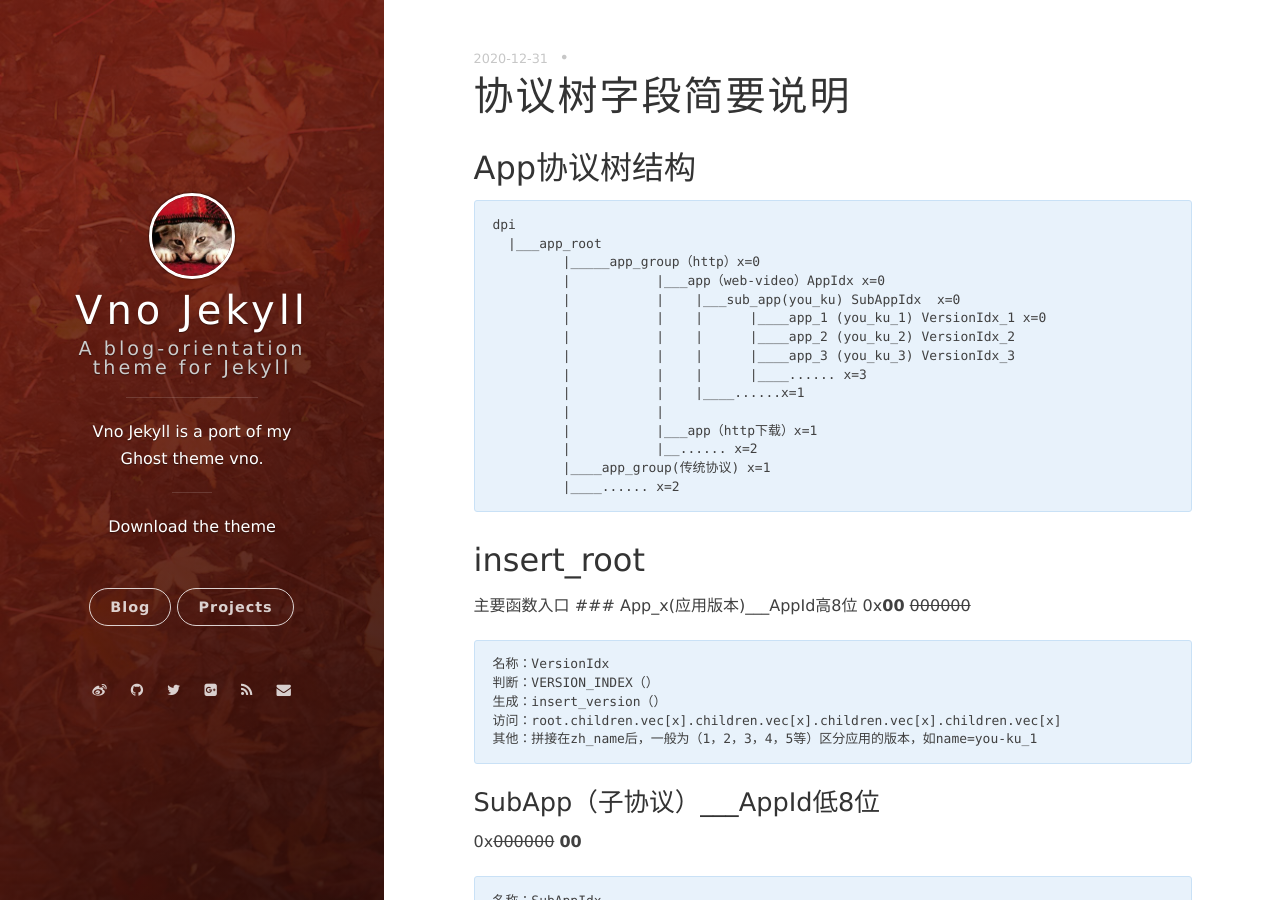
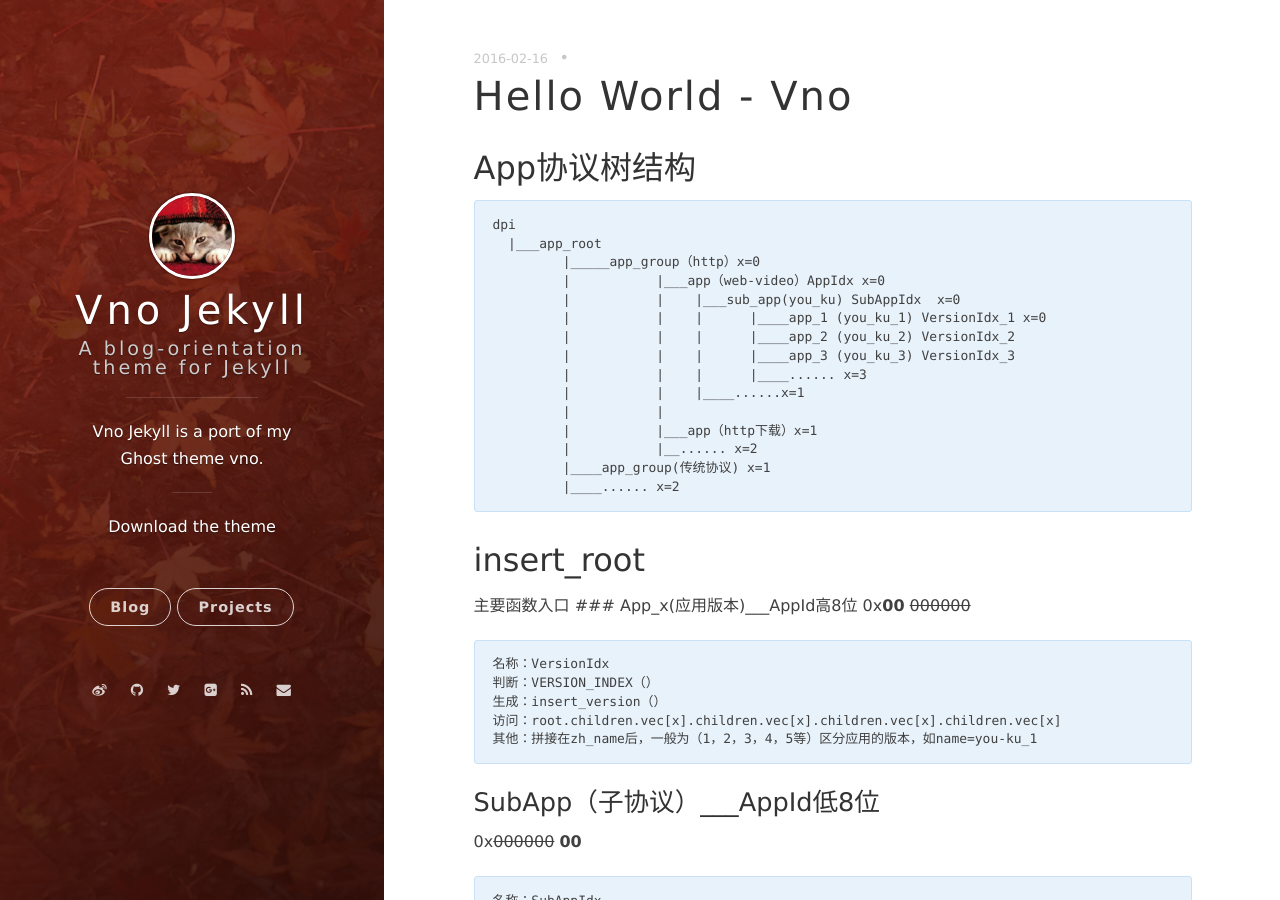
Before and after one commit to onevcat/vno-jekyll, a Jekyll site: the page built from _posts/2020-12-31-协议树字段简要说明.markdown, in a window 1280 px wide and 900 px high. Built offline with Jekyll 4.4.1, drawn with Linux system fonts in a browser that asks for light colours; nearby versions of some CDN libraries; our own code applies the rules of GitHub Pages for plain Markdown files; comment, search, counter and statistics services are not loaded.

Commit message:
Update 2020-12-31-协议树字段简要说明.markdown

````diff
--- a/_posts/2020-12-31-协议树字段简要说明.markdown
+++ b/_posts/2020-12-31-协议树字段简要说明.markdown
@@ -1,3 +1,9 @@
+---
+layout: post
+title: Hello World - Vno
+date: 2016-02-16 15:32:24.000000000 +09:00
+---
+
 ## App协议树结构
 ```
 dpi
````
